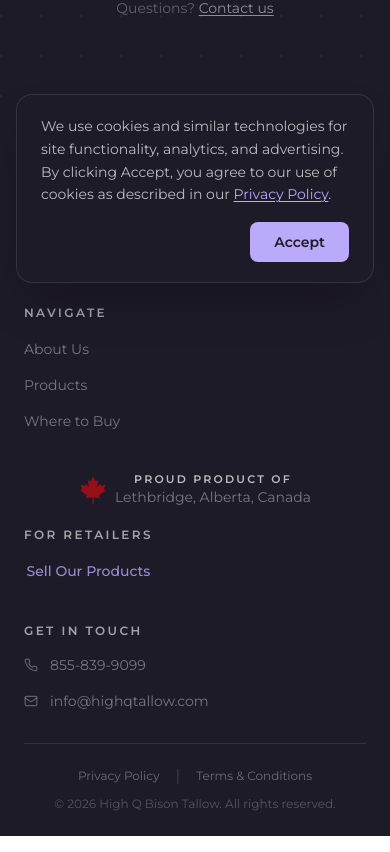
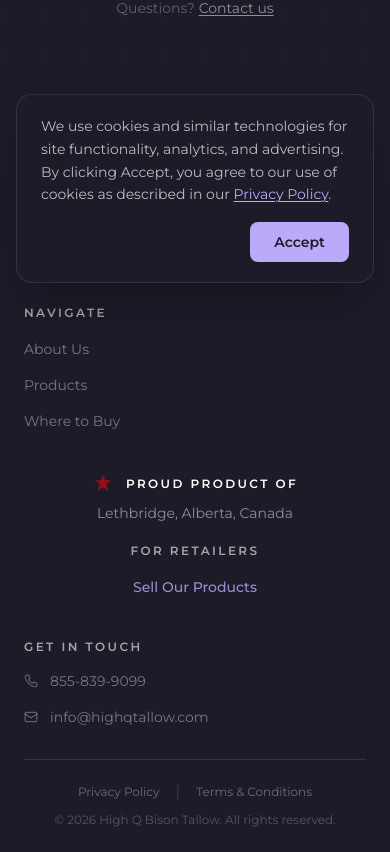
Before and after one commit to Briitely/highqtallow-site, a React (Vite) app: page /shop in a window 390 px wide. Shown: the part 545-1397 px from the top of the page. Built offline with nearby package versions, Linux system fonts and the light colour scheme; a web font is replaced by a local one.

Commit message:
Updated Footer.tsx

```diff
--- a/src/components/Footer.tsx
+++ b/src/components/Footer.tsx
@@ -61,19 +61,19 @@ export default function Footer() {
             </ul>
           </div>
 
-          <div className="flex flex-col items-center text-center">
-            <div className="flex items-center justify-center gap-2">
-              <MapleLeaf />
-              <div className="leading-tight">
-                <div className="font-body text-[11px] font-semibold uppercase tracking-[0.2em] text-white/70">
-                  Proud Product Of
-                </div>
-                <div className="font-body text-sm lg:text-[13px] text-white/40 whitespace-nowrap">
-                  Lethbridge, Alberta, Canada
-                </div>
-              </div>
+          <div className="flex flex-col items-center justify-end text-center lg:items-center lg:text-center">
+            <div className="flex items-center justify-center gap-3 mb-2">
+              <svg width="22" height="22" viewBox="0 0 24 24" fill="#940f18" xmlns="http://www.w3.org/2000/svg">
+                <path d="M12 2L14.5 8H21L15.5 12L18 20L12 15.5L6 20L8.5 12L3 8H9.5L12 2Z" />
+              </svg>
+              <h4 className="font-body text-xs font-semibold uppercase tracking-[0.2em] text-white">
+                Proud Product Of
+              </h4>
             </div>
-            <div className="mt-5 self-start">
+            <p className="font-body text-sm text-white/50 whitespace-nowrap">
+              Lethbridge, Alberta, Canada
+            </p>
+            <div className="mt-5">
               <h4 className="font-body text-xs font-semibold uppercase tracking-[0.2em] text-white/60 mb-4">
                 For Retailers
               </h4>
```
